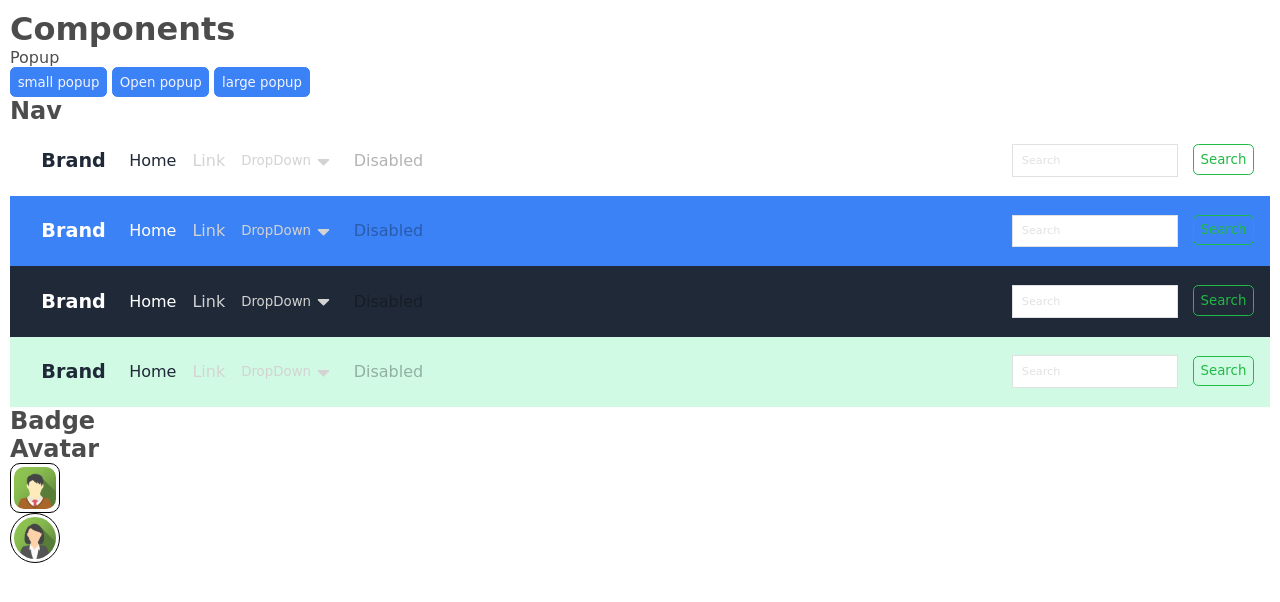
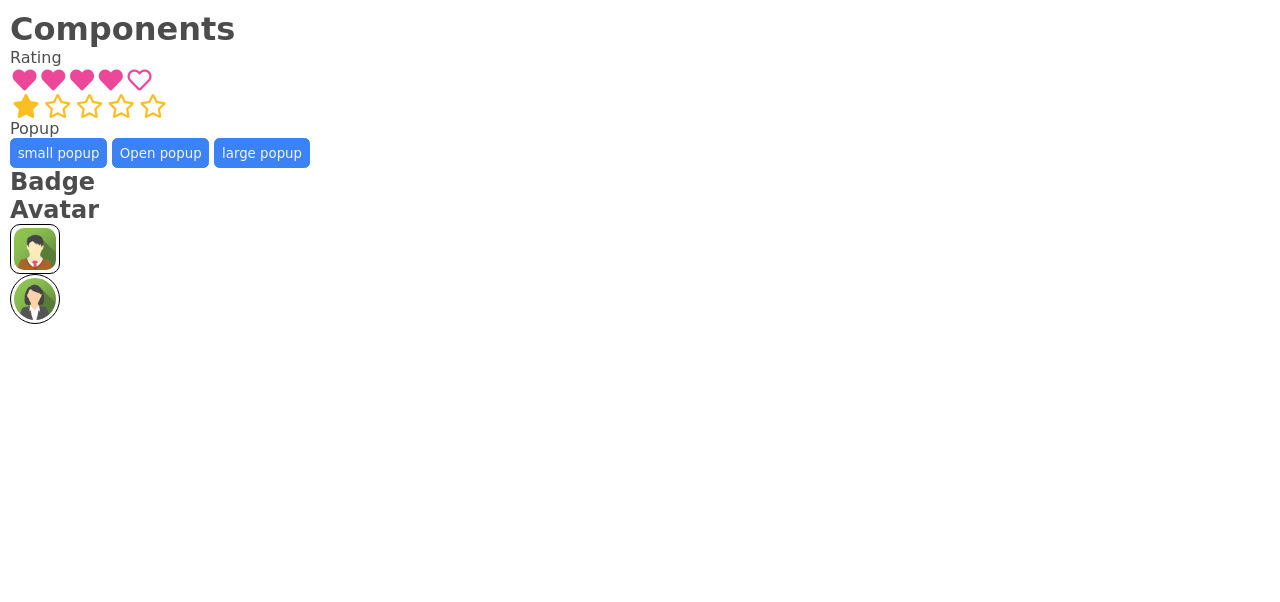
Before and after one commit to SarthakSam/seasoning-ui, a plain HTML site: page index.html in a window 1280 px wide. Drawn offline with Linux system fonts and the light colour scheme.

Commit message:
Feat: added ratings

```diff
--- a/components.css
+++ b/components.css
@@ -946,7 +946,7 @@
 .nav {
     display: flex;
     align-items: center;
-    padding: 0.5rem 1rem;
+    padding: 0 1rem;
     position: relative;
     color: lightgrey;
     /* background-color: white; */
@@ -1068,6 +1068,7 @@
 
     .nav {
         justify-content: space-between;
+        padding: 0.5rem 1rem;
     }
 }
 
@@ -1136,3 +1137,39 @@
 .popup__footer__buttons {
     margin-left: auto;
 }
+
+/* Rating */
+
+.rating__container {
+    display: flex;
+    /* flex-direction: row-reverse; */
+}
+
+.rating__input {
+    display: none;
+}
+
+.rating__control::before {
+    font-family: Font Awesome\ 5 Free;
+}
+
+
+.rating__input:checked ~ .rating__control::before {
+    font-weight: 400;
+}
+
+.rating--heart .rating__control::before{
+    content: '\f004';
+    color: var(--color-pink);
+    font-size: 1.5rem;
+    font-weight: 700;
+    margin: 0 0.1em;
+}
+
+.rating--star .rating__control::before{
+    content: '\f005';
+    font-size: 1.5rem;
+    color: var(--color-yellow);
+    margin: 0 0.1em;
+    font-weight: 700;
+}
--- a/index.html
+++ b/index.html
@@ -20,8 +20,42 @@
     </section>
 
     <section>
-        <header></header>
-        <main></main>
+        <header>Rating</header>
+        <main>
+            <div class="rating__container rating--heart">
+                <label class="rating__control" for="rating1"></label>
+                <input class="rating__input" type="radio" name="rating" id="rating1">
+
+                <label class="rating__control" for="rating2"></label>
+                <input class="rating__input" type="radio" name="rating" id="rating2">
+
+                <label class="rating__control" for="rating3"></label>
+                <input class="rating__input" type="radio" name="rating" id="rating3">
+
+                <label class="rating__control" for="rating4"></label>
+                <input class="rating__input" type="radio" name="rating" id="rating4" checked>
+
+                <label class="rating__control" for="rating5"></label>
+                 <input class="rating__input" type="radio" name="rating" id="rating5">
+            </div>
+
+            <div class="rating__container rating--star">
+                <label class="rating__control" for="ratingA"></label>
+                <input class="rating__input" type="radio" name="rating1" id="ratingA" checked>
+
+                <label class="rating__control" for="ratingB"></label>
+                <input class="rating__input" type="radio" name="rating1" id="ratingB" >
+
+                <label class="rating__control" for="ratingC"></label>
+                <input class="rating__input" type="radio" name="rating1" id="ratingC">
+
+                <label class="rating__control" for="ratingD"></label>
+                <input class="rating__input" type="radio" name="rating1" id="ratingD">
+
+                <label class="rating__control" for="ratingE"></label>
+                 <input class="rating__input" type="radio" name="rating1" id="ratingE">
+            </div>
+        </main>
     </section>
 
     <section>
@@ -83,7 +117,7 @@
         </main>
     </section>
 
-    <section>
+    <!-- <section>
         <header>
             <h2>Nav</h2>
         </header>
@@ -141,7 +175,6 @@
                             <a href="" class="nav__link">Link</a>
                         </li>
                         <li class="nav__item dropdown" tabindex="0">
-                            <!-- <a href="" class="nav__link">Dropdown</a> -->
                                 <button class="dropdown__toggle btn" type="button">DropDown</button>
                                 <div class="dropdown__menu">
                                     <a href="#" class="dropdown__item">Something 1</a>
@@ -180,7 +213,6 @@
                             <a href="" class="nav__link">Link</a>
                         </li>
                         <li class="nav__item dropdown" tabindex="0">
-                            <!-- <a href="" class="nav__link">Dropdown</a> -->
                                 <button class="dropdown__toggle btn" type="button">DropDown</button>
                                 <div class="dropdown__menu">
                                     <a href="#" class="dropdown__item">Something 1</a>
@@ -243,7 +275,7 @@
             </nav>
 
         </main>
-    </section>
+    </section> -->
 
 
 
```
